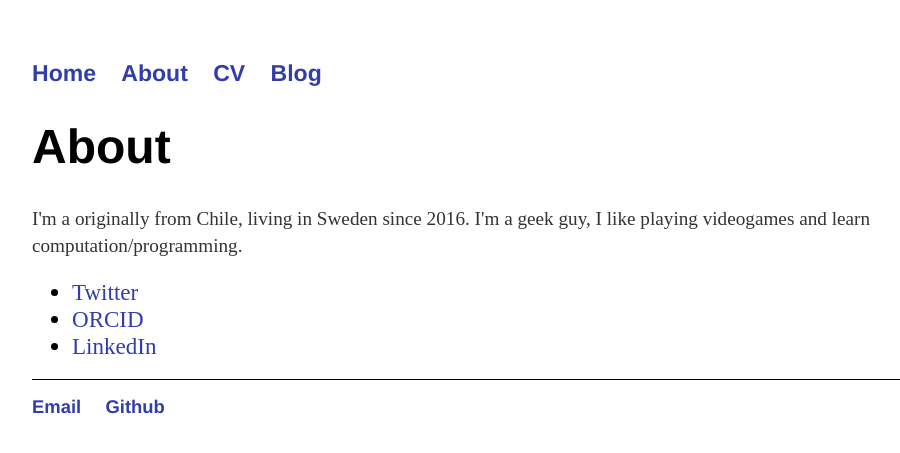
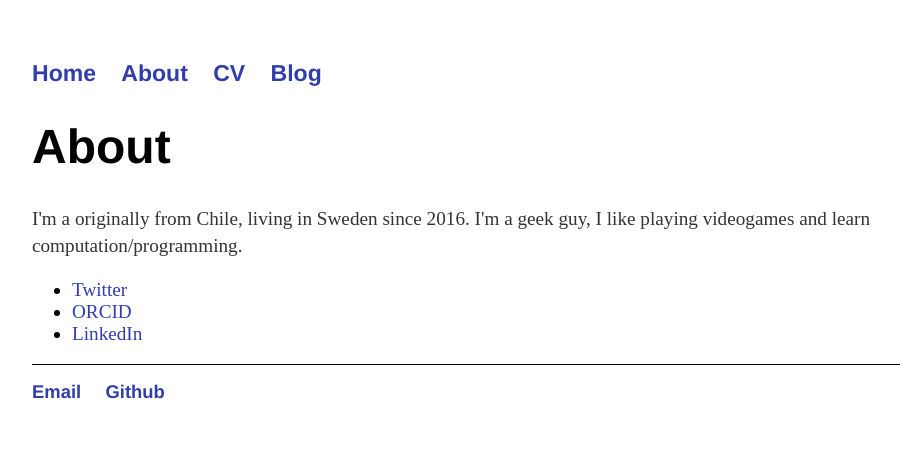
Before and after one commit to davcastrom/davcastrom.github.io, a Jekyll site: the page built from about/index.html, in a window 1280 px wide. Shown: the top 453 px of the page, without its empty margins (160-1060 px from the left). Built offline with Jekyll 4.4.1, drawn with Linux system fonts in a browser that asks for light colours.

Commit message:
Update index.html
font size fixed

```diff
--- a/about/index.html
+++ b/about/index.html
@@ -8,8 +8,8 @@ title: About me
 			<p>I'm a originally from Chile, living in Sweden since 2016. I'm a geek guy, I like playing videogames and learn computation/programming. </p>
 
 			<ul class="contacts">
-				<li><a href="https://twitter.com/davidcastromor6">Twitter</a></li>
-				<li><a href="https://orcid.org/0000-0003-0836-6624">ORCID</a></li>
-				<li><a href="www.linkedin.com/in/david-castro-93564679/">LinkedIn</a></li>
+				<li style="font-size: 1em;"><a href="https://twitter.com/davidcastromor6">Twitter</a></li>
+				<li style="font-size: 1em;"><a href="https://orcid.org/0000-0003-0836-6624">ORCID</a></li>
+				<li style="font-size: 1em;"><a href="www.linkedin.com/in/david-castro-93564679/">LinkedIn</a></li>
 				</ul>
 		</div>
```
